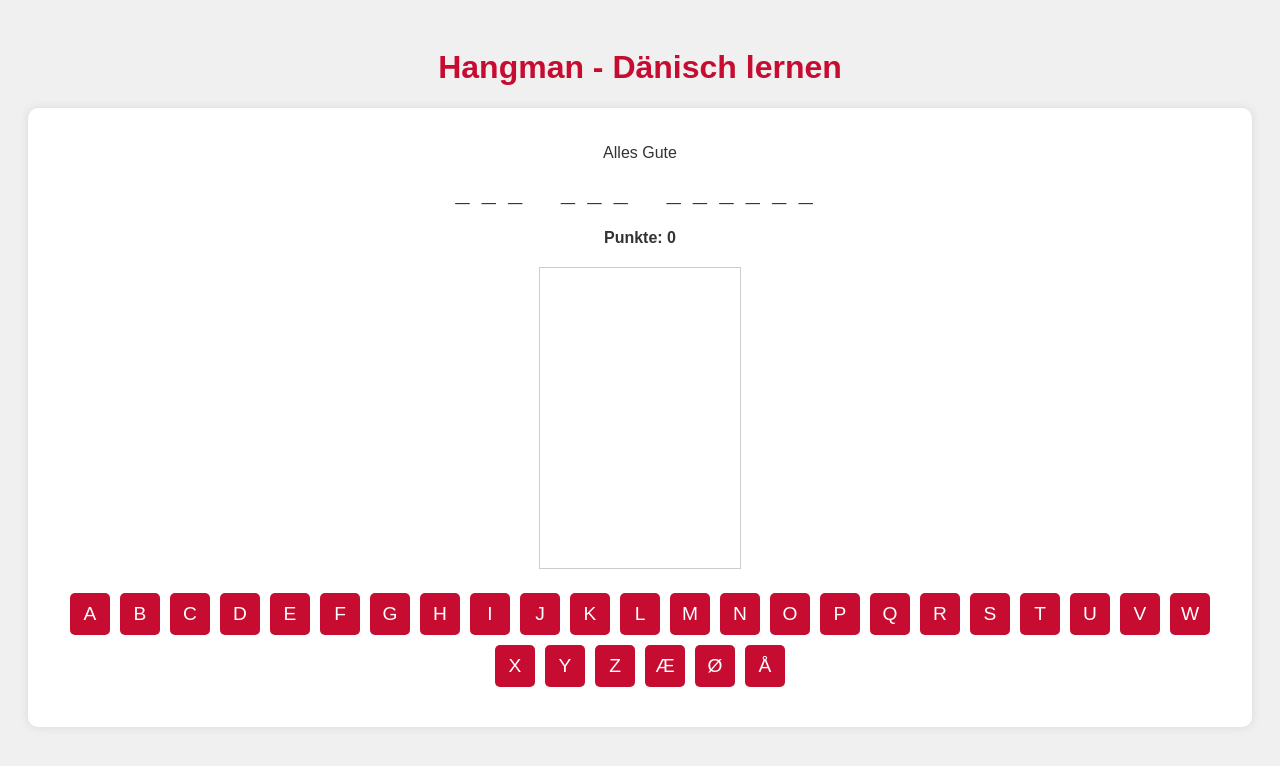
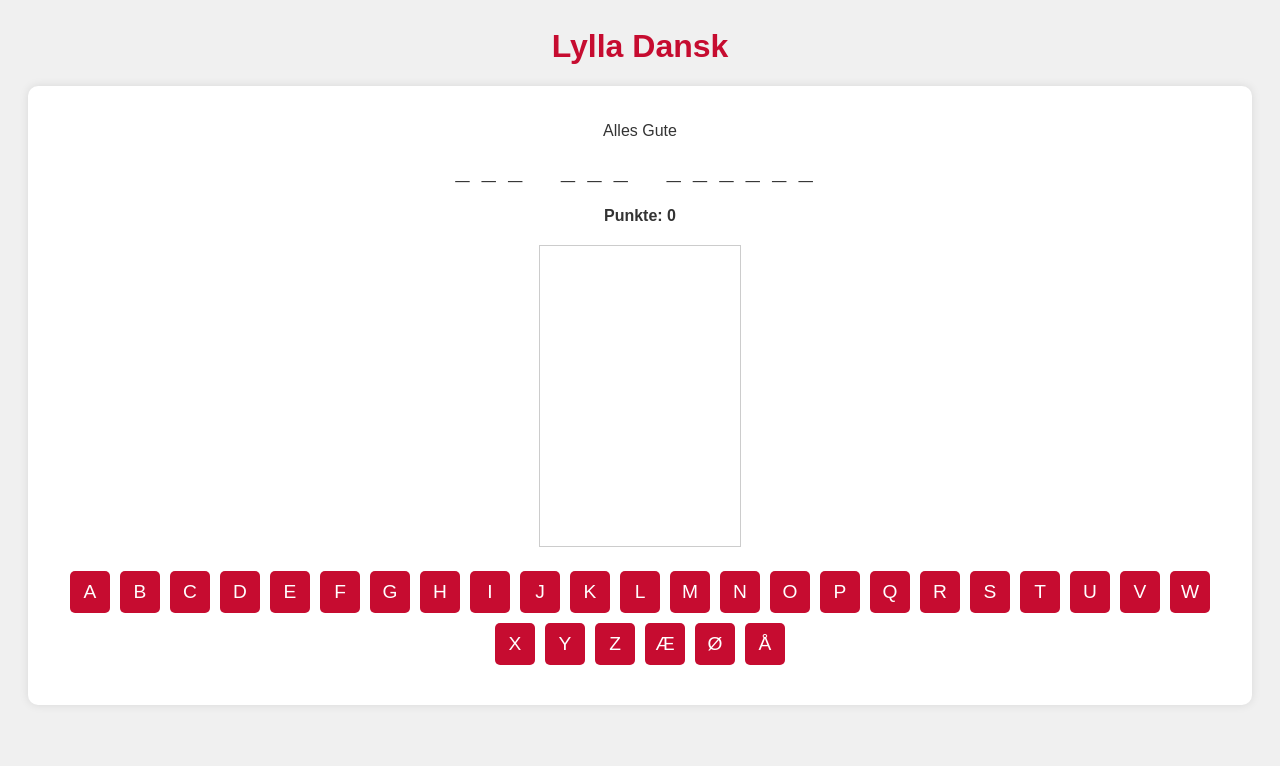
Before and after one commit to AndreScherl/lylla-dansk, a plain HTML site: page index.html in a window 1280 px wide. Drawn offline with Linux system fonts and the light colour scheme.

Commit message:
heading style

```diff
--- a/index.html
+++ b/index.html
@@ -3,12 +3,12 @@
 <head>
     <meta charset="UTF-8">
     <meta name="viewport" content="width=device-width, initial-scale=1.0">
-    <title>Hangman - Dänisch lernen</title>
+    <title>Lylla Dansk</title>
     <link rel="stylesheet" href="styles.css">
     <link rel="manifest" href="manifest.json">
 </head>
 <body>
-    <h1>Hangman - Dänisch lernen</h1>
+    <h1>Lylla Dansk</h1>
     <div id="game-container">
         <p id="deutsches-wort"></p>
         <p id="danish-display"></p>
--- a/styles.css
+++ b/styles.css
@@ -7,7 +7,8 @@ body {
 }
 
 h1 {
-    color: #c60c30; /* Dänemark Flagge Rot */
+    color: #c60c30;
+    margin-top: 0px;
 }
 
 #game-container {
```
